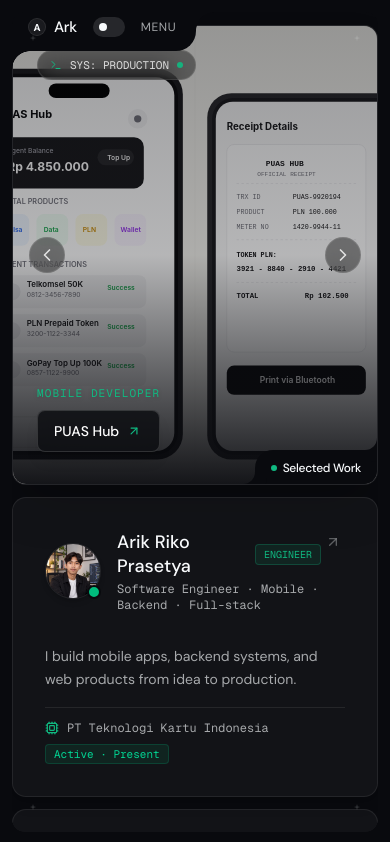
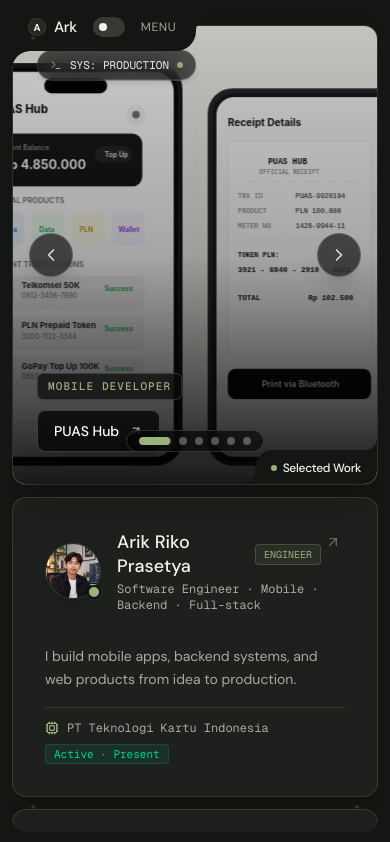
Before and after one commit to rikoarik/my-portfolio-v4, a Next.js app: page / in a window 390 px wide. Shown: the top 842 px of the page. Built offline with nearby package versions, Linux system fonts and the light colour scheme.

Commit message:
feat: apply Color Hunt sage & linen palette and upgrade SelectedWorkHero with GSAP transitions and progress timer

```diff
--- a/package.json
+++ b/package.json
@@ -11,6 +11,7 @@
   "dependencies": {
     "@supabase/ssr": "^0.12.7",
     "@supabase/supabase-js": "^2.117.2",
+    "gsap": "^3.15.0",
     "lenis": "^1.3.26",
     "lucide-react": "^1.48.0",
     "motion": "^13.4.5",
--- a/src/app/globals.css
+++ b/src/app/globals.css
@@ -11,34 +11,34 @@
 html[data-theme="dark"],
 :root {
   color-scheme: dark;
-  --page-background: #090a0e;
-  --text-primary: #f8fafc;
-  --text-secondary: rgba(248, 250, 252, 0.65);
-  --surface: rgba(255, 255, 255, 0.038);
-  --surface-hover: rgba(255, 255, 255, 0.07);
-  --surface-border: rgba(255, 255, 255, 0.08);
-  --switch-track: rgba(255, 255, 255, 0.12);
-  --contrast-background: #f8fafc;
-  --contrast-text: #090a0e;
-  --accent-cyan: #10b981;
-  --accent-indigo: #6366f1;
-  --accent-blue: #10b981;
+  --page-background: #131612;
+  --text-primary: #f7f2eb;
+  --text-secondary: rgba(247, 242, 235, 0.65);
+  --surface: rgba(247, 242, 235, 0.045);
+  --surface-hover: rgba(247, 242, 235, 0.08);
+  --surface-border: rgba(139, 154, 110, 0.22);
+  --switch-track: rgba(247, 242, 235, 0.16);
+  --contrast-background: #f7f2eb;
+  --contrast-text: #131612;
+  --accent-cyan: #9bb07d;
+  --accent-indigo: #8b9a6e;
+  --accent-blue: #9bb07d;
 }
 
 html[data-theme="light"] {
   color-scheme: light;
-  --page-background: #f4f5f8;
-  --text-primary: #090a0e;
-  --text-secondary: rgba(9, 10, 14, 0.65);
+  --page-background: #f7f2eb;
+  --text-primary: #23271e;
+  --text-secondary: rgba(35, 39, 30, 0.7);
   --surface: #ffffff;
-  --surface-hover: #f9fafb;
-  --surface-border: rgba(0, 0, 0, 0.075);
-  --switch-track: #e2e8f0;
-  --contrast-background: #090a0e;
-  --contrast-text: #ffffff;
-  --accent-cyan: #059669;
-  --accent-indigo: #4f46e5;
-  --accent-blue: #059669;
+  --surface-hover: #eae2d6;
+  --surface-border: #eae2d6;
+  --switch-track: #eae2d6;
+  --contrast-background: #23271e;
+  --contrast-text: #f7f2eb;
+  --accent-cyan: #728353;
+  --accent-indigo: #8b9a6e;
+  --accent-blue: #728353;
 }
 
 /* Base resets & typography */
@@ -278,8 +278,8 @@
 }
 
 .interactive-card:hover {
-  border-color: rgba(16, 185, 129, 0.35);
-  box-shadow: 0 10px 30px -10px rgba(0, 0, 0, 0.5), 0 0 18px -2px rgba(16, 185, 129, 0.12);
+  border-color: rgba(139, 154, 110, 0.45);
+  box-shadow: 0 12px 30px -10px rgba(0, 0, 0, 0.35), 0 0 18px -2px rgba(139, 154, 110, 0.2);
 }
 
 .interactive-card:hover .card-badge-top-left,
--- a/src/components/home/HomeCapabilitiesCard.tsx
+++ b/src/components/home/HomeCapabilitiesCard.tsx
@@ -17,7 +17,7 @@
   if (lower.includes('postgresql') || lower.includes('sql')) return '#336791';
   if (lower.includes('node') || lower.includes('fastify')) return '#5FA04E';
   if (lower.includes('php') || lower.includes('laravel')) return '#FF2D20';
-  return '#10b981';
+  return '#8B9A6E';
 };
 
 export function HomeCapabilitiesCard({ groups }: HomeCapabilitiesCardProps) {
--- a/src/components/home/ProfileCard.tsx
+++ b/src/components/home/ProfileCard.tsx
@@ -38,7 +38,7 @@
                 A
               </div>
             )}
-            <span className="absolute bottom-0 right-0 w-3.5 h-3.5 rounded-full bg-emerald-500 border-2 border-[var(--page-background)]" />
+            <span className="absolute bottom-0 right-0 w-3.5 h-3.5 rounded-full bg-[var(--accent-cyan)] border-2 border-[var(--page-background)]" />
           </div>
           <div>
             <div className="flex items-center gap-2">
--- a/src/components/home/SelectedWorkHero.tsx
+++ b/src/components/home/SelectedWorkHero.tsx
@@ -1,15 +1,17 @@
 'use client';
 
-import React, { useState, useEffect } from 'react';
+import React, { useState, useEffect, useRef, useCallback } from 'react';
 import Image from 'next/image';
 import Link from 'next/link';
 import { ArrowUpRight, ChevronLeft, ChevronRight, Terminal } from 'lucide-react';
-import { motion, AnimatePresence } from 'motion/react';
+import gsap from 'gsap';
 import { Project } from '@/types/cms';
 
 interface SelectedWorkHeroProps {
   projects: Project[];
 }
+
+const SLIDE_DURATION = 6; // 6 seconds per auto-slide
 
 export function SelectedWorkHero({ projects }: SelectedWorkHeroProps) {
   const featured = projects.filter((p) => p.featured).length > 0
@@ -17,38 +19,141 @@
     : projects.slice(0, 4);
 
   const [currentIndex, setCurrentIndex] = useState(0);
+  const [direction, setDirection] = useState<1 | -1>(1);
+  const [isHovered, setIsHovered] = useState(false);
 
+  const heroContainerRef = useRef<HTMLDivElement>(null);
+  const slideImageRef = useRef<HTMLDivElement>(null);
+  const roleBadgeRef = useRef<HTMLDivElement>(null);
+  const actionButtonRef = useRef<HTMLAnchorElement>(null);
+  const progressLineRef = useRef<HTMLDivElement>(null);
+  const progressTweenRef = useRef<gsap.core.Tween | null>(null);
+
+  const total = featured.length;
+
+  const goToSlide = useCallback((nextIndex: number, dir: 1 | -1 = 1) => {
+    setDirection(dir);
+    setCurrentIndex(nextIndex);
+  }, []);
+
+  const handleNext = useCallback(() => {
+    if (total <= 1) return;
+    goToSlide((currentIndex + 1) % total, 1);
+  }, [currentIndex, total, goToSlide]);
+
+  const handlePrev = useCallback(() => {
+    if (total <= 1) return;
+    goToSlide((currentIndex - 1 + total) % total, -1);
+  }, [currentIndex, total, goToSlide]);
+
+  // GSAP Smooth Slide & Content Transition
   useEffect(() => {
-    if (featured.length <= 1) return;
-    const interval = setInterval(() => {
-      setCurrentIndex((prev) => (prev + 1) % featured.length);
-    }, 6500);
-    return () => clearInterval(interval);
-  }, [featured.length]);
+    if (!heroContainerRef.current) return;
 
-  if (featured.length === 0) return null;
+    const ctx = gsap.context(() => {
+      // 1. Animate Slide Image with directional zoom & blur reveal
+      if (slideImageRef.current) {
+        gsap.fromTo(
+          slideImageRef.current,
+          {
+            opacity: 0.25,
+            scale: 1.07,
+            x: direction * 35,
+            filter: 'blur(6px)',
+          },
+          {
+            opacity: 1,
+            scale: 1,
+            x: 0,
+            filter: 'blur(0px)',
+            duration: 0.9,
+            ease: 'power3.out',
+          }
+        );
+
+        // Continuous subtle ambient drift while reading
+        gsap.to(slideImageRef.current, {
+          scale: 1.03,
+          duration: SLIDE_DURATION,
+          ease: 'sine.out',
+        });
+      }
+
+      // 2. Animate Text Elements with Stagger
+      if (roleBadgeRef.current && actionButtonRef.current) {
+        gsap.fromTo(
+          [roleBadgeRef.current, actionButtonRef.current],
+          {
+            y: 18,
+            opacity: 0,
+          },
+          {
+            y: 0,
+            opacity: 1,
+            duration: 0.6,
+            stagger: 0.08,
+            ease: 'power2.out',
+            delay: 0.12,
+          }
+        );
+      }
+
+      // 3. Animate the Progress Bar
+      if (progressLineRef.current && total > 1) {
+        if (progressTweenRef.current) {
+          progressTweenRef.current.kill();
+        }
+
+        gsap.set(progressLineRef.current, { width: '0%' });
+
+        progressTweenRef.current = gsap.to(progressLineRef.current, {
+          width: '100%',
+          duration: SLIDE_DURATION,
+          ease: 'none',
+          onComplete: () => {
+            handleNext();
+          },
+        });
+
+        if (isHovered) {
+          progressTweenRef.current.pause();
+        }
+      }
+    }, heroContainerRef);
+
+    return () => {
+      ctx.revert();
+    };
+  }, [currentIndex, direction, total, handleNext, isHovered]);
+
+  // Pause / Resume progress on hover
+  useEffect(() => {
+    if (progressTweenRef.current) {
+      if (isHovered) {
+        progressTweenRef.current.pause();
+      } else {
+        progressTweenRef.current.resume();
+      }
+    }
+  }, [isHovered]);
+
+  if (total === 0) return null;
 
   const currentProject = featured[currentIndex] || featured[0];
 
-  const handleNext = () => {
-    setCurrentIndex((prev) => (prev + 1) % featured.length);
-  };
-
-  const handlePrev = () => {
-    setCurrentIndex((prev) => (prev - 1 + featured.length) % featured.length);
-  };
-
   return (
-    <div className="relative w-full h-[460px] lg:h-[calc(100svh-24px)] lg:sticky lg:top-[var(--page-inset)] rounded-[var(--card-radius)] overflow-hidden bg-[var(--surface)] border border-[var(--surface-border)] shadow-2xl">
-      {/* Animated Slides with Motion */}
-      <AnimatePresence mode="wait">
-        <motion.div
-          key={currentProject.id || currentProject.slug}
-          initial={{ opacity: 0, scale: 1.04 }}
-          animate={{ opacity: 1, scale: 1 }}
-          exit={{ opacity: 0, scale: 0.98 }}
-          transition={{ duration: 0.7, ease: [0.25, 0.1, 0.25, 1] }}
-          className="absolute inset-0 z-1"
+    <div
+      ref={heroContainerRef}
+      onMouseEnter={() => setIsHovered(true)}
+      onMouseLeave={() => setIsHovered(false)}
+      className="relative w-full h-[460px] lg:h-[calc(100svh-24px)] lg:sticky lg:top-[var(--page-inset)] rounded-[var(--card-radius)] overflow-hidden bg-[#131612] border border-[var(--surface-border)] shadow-2xl select-none"
+    >
+      {/* Slide Image Layer */}
+      <div className="absolute inset-0 overflow-hidden">
+        <div
+          ref={slideImageRef}
+          key={`slide-${currentProject.id || currentProject.slug}`}
+          className="relative w-full h-full"
         >
           {currentProject.cover_image_url ? (
             <Image
@@ -64,75 +169,93 @@
               {currentProject.title}
             </div>
           )}
+        </div>
+      </div>
 
-          {/* Deep cinematic gradient overlay */}
-          <div className="absolute inset-0 bg-gradient-to-t from-[#090a0e]/95 via-[#090a0e]/30 to-[#090a0e]/40 pointer-events-none" />
-        </motion.div>
-      </AnimatePresence>
+      {/* Deep cinematic gradient overlay with reinforced bottom contrast */}
+      <div className="absolute inset-0 bg-gradient-to-t from-black/90 via-black/35 to-black/20 pointer-events-none z-2" />
 
       {/* Top Left Engineering Indicator */}
-      <div className="absolute top-6 left-6 z-10 flex items-center gap-2 px-3 py-1.5 rounded-full bg-black/40 backdrop-blur-md border border-white/10 text-white/80 text-[11px] font-mono">
+      <div className="absolute top-6 left-6 z-10 flex items-center gap-2 px-3 py-1.5 rounded-full bg-black/60 backdrop-blur-md border border-white/10 text-white/90 text-[11px] font-mono shadow-md">
         <Terminal className="w-3 h-3 text-[var(--accent-cyan)]" />
         <span>SYS: PRODUCTION</span>
         <span className="w-1.5 h-1.5 rounded-full bg-[var(--accent-cyan)] animate-pulse" />
       </div>
 
-      {/* Slide Navigation Arrows with Framer Motion hover springs */}
-      {featured.length > 1 && (
-        <>
-          <motion.button
-            whileHover={{ scale: 1.1 }}
-            whileTap={{ scale: 0.95 }}
+      {/* Slide Navigation Arrows */}
+      {total > 1 && (
+        <div className="absolute inset-y-0 left-0 right-0 flex items-center justify-between px-4 pointer-events-none z-10">
+          <button
             type="button"
-            onClick={handlePrev}
-            aria-label="Previous featured project"
-            className="absolute left-4 top-1/2 -translate-y-1/2 z-10 w-9 h-9 rounded-full bg-black/40 backdrop-blur-md border border-white/10 text-white/80 hover:text-white flex items-center justify-center transition-colors"
+            onClick={(e) => {
+              e.preventDefault();
+              handlePrev();
+            }}
+            aria-label="Previous project preview"
+            className="pointer-events-auto tap-target w-10 h-10 rounded-full bg-black/60 hover:bg-black/85 backdrop-blur-md border border-white/15 text-white/80 hover:text-white flex items-center justify-center transition-all hover:scale-110 active:scale-95 shadow-xl"
           >
             <ChevronLeft className="w-5 h-5" />
-          </motion.button>
-          <motion.button
-            whileHover={{ scale: 1.1 }}
-            whileTap={{ scale: 0.95 }}
+          </button>
+          <button
             type="button"
-            onClick={handleNext}
-            aria-label="Next featured project"
-            className="absolute right-4 top-1/2 -translate-y-1/2 z-10 w-9 h-9 rounded-full bg-black/40 backdrop-blur-md border border-white/10 text-white/80 hover:text-white flex items-center justify-center transition-colors"
+            onClick={(e) => {
+              e.preventDefault();
+              handleNext();
+            }}
+            aria-label="Next project preview"
+            className="pointer-events-auto tap-target w-10 h-10 rounded-full bg-black/60 hover:bg-black/85 backdrop-blur-md border border-white/15 text-white/80 hover:text-white flex items-center justify-center transition-all hover:scale-110 active:scale-95 shadow-xl"
           >
             <ChevronRight className="w-5 h-5" />
-          </motion.button>
-        </>
+          </button>
+        </div>
       )}
 
-      {/* Bottom Left: Glass Action Link */}
-      <div className="absolute bottom-8 left-6 sm:left-8 z-10 flex flex-col gap-2 max-w-[calc(100%-160px)]">
-        <span className="text-[11px] font-mono uppercase tracking-widest text-[var(--accent-cyan)] drop-shadow-sm">
+      {/* Bottom Left: Glass Action Link & Role with High-Contrast Frosted Box */}
+      <div className="absolute bottom-8 left-6 sm:left-8 z-10 flex flex-col gap-2.5 max-w-[calc(100%-160px)]">
+        <div
+          ref={roleBadgeRef}
+          className="inline-flex items-center w-fit px-2.5 py-1 rounded-md bg-black/65 backdrop-blur-md border border-white/15 shadow-sm"
+        >
+          <span className="text-[11px] font-mono uppercase tracking-widest text-[var(--accent-cyan)] font-medium">
             {currentProject.role}
           </span>
+        </div>
+
         <Link
+          ref={actionButtonRef}
           href={`/work/${currentProject.slug}`}
-          className="inline-flex items-center gap-2 px-4 py-2.5 rounded-lg bg-[#090a0e]/80 backdrop-blur-md text-white text-sm font-medium hover:bg-[#090a0e] transition-all border border-white/15 hover:border-[var(--accent-cyan)]/50 group shadow-lg"
+          className="inline-flex items-center gap-2.5 px-4 py-2.5 rounded-lg bg-black/75 hover:bg-black/90 backdrop-blur-md text-white text-sm font-medium transition-all border border-white/20 hover:border-[var(--accent-cyan)]/60 group shadow-xl w-fit max-w-full"
         >
           <span className="truncate">{currentProject.title}</span>
           <ArrowUpRight className="w-3.5 h-3.5 text-[var(--accent-cyan)] transition-transform group-hover:translate-x-0.5 group-hover:-translate-y-0.5 shrink-0" />
         </Link>
       </div>
 
-      {/* Bottom Center: Pagination Dots */}
-      {featured.length > 1 && (
-        <div className="absolute bottom-8 left-1/2 -translate-x-1/2 z-10 hidden sm:flex items-center gap-1.5 px-3 py-1.5 rounded-full bg-black/40 backdrop-blur-md border border-white/10">
-          {featured.map((_, idx) => (
+      {/* Bottom Center: Pagination with GSAP Progress Bar */}
+      {total > 1 && (
+        <div className="absolute bottom-8 left-1/2 -translate-x-1/2 z-10 flex items-center gap-2 px-3 py-1.5 rounded-full bg-black/60 backdrop-blur-md border border-white/15 shadow-md">
+          {featured.map((p, idx) => {
+            const isActive = idx === currentIndex;
+            return (
               <button
-              key={idx}
+                key={p.id || idx}
                 type="button"
-              onClick={() => setCurrentIndex(idx)}
-              aria-label={`Jump to slide ${idx + 1}`}
-              className={`h-1.5 rounded-full transition-all duration-300 ${
-                idx === currentIndex
-                  ? 'bg-[var(--accent-cyan)] w-5'
-                  : 'bg-white/30 hover:bg-white/60 w-1.5'
+                onClick={() => goToSlide(idx, idx > currentIndex ? 1 : -1)}
+                aria-label={`Jump to project ${idx + 1}`}
+                className={`relative h-2 rounded-full overflow-hidden transition-all duration-300 ${
+                  isActive ? 'w-8 bg-white/25' : 'w-2 bg-white/30 hover:bg-white/60'
                 }`}
+              >
+                {isActive && (
+                  <div
+                    ref={progressLineRef}
+                    className="absolute inset-y-0 left-0 bg-[var(--accent-cyan)] rounded-full"
+                    style={{ width: '0%' }}
                   />
-          ))}
+                )}
+              </button>
+            );
+          })}
         </div>
       )}
 
```
Also changed, not shown: 1 other file (tests, documents, lock files or other folders). Lines whose indentation alone changed are shown as unchanged.
